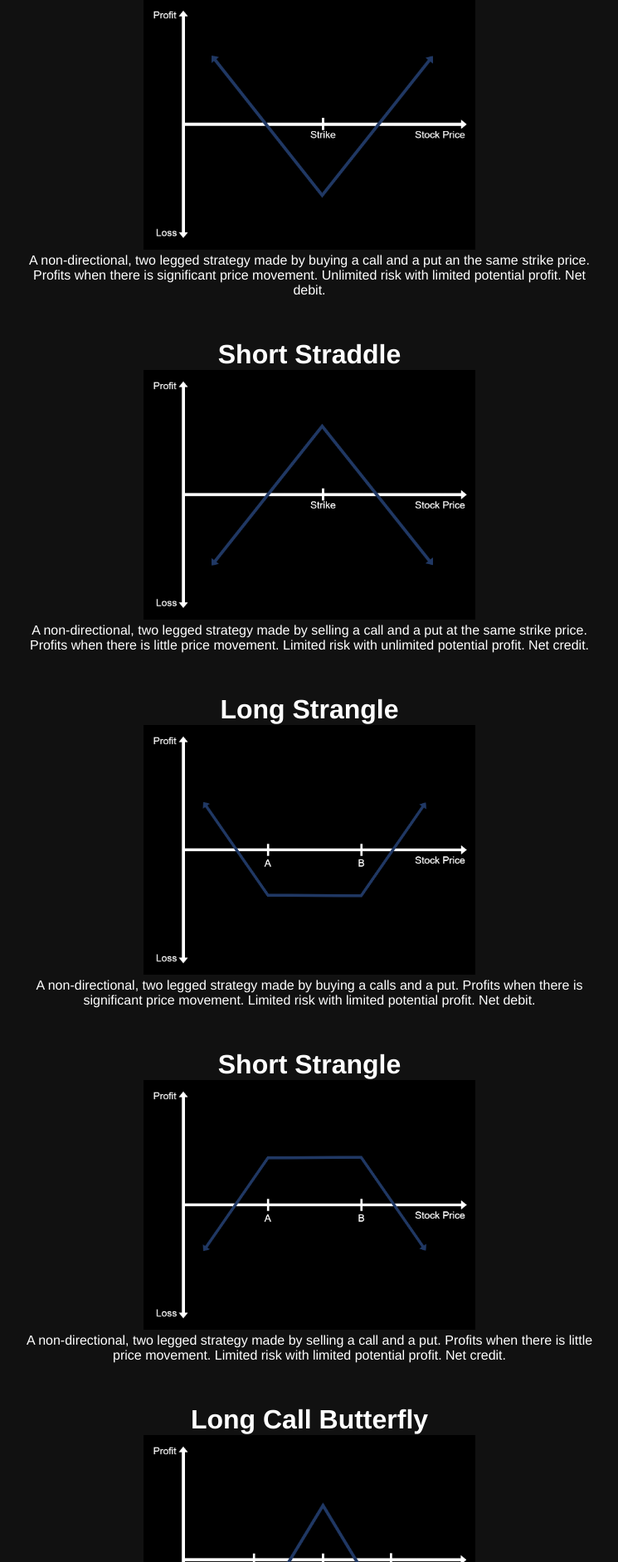
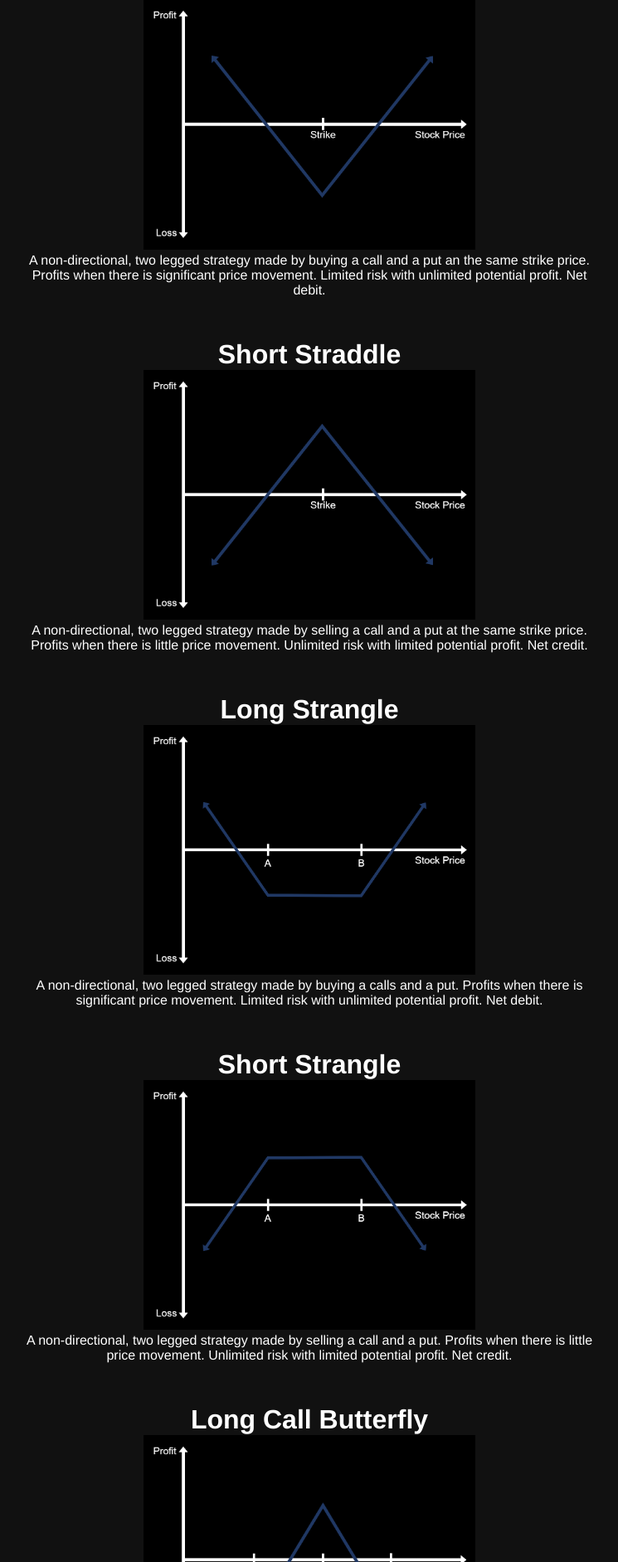
Before and after one commit to cms7721/OptionStrategyApp, a Flask app: page /strategies.html in a window 1280 px wide. Shown: the part 3428-5311 px from the top of the page at 83% size, without its empty margins (267-1012 px from the left). Run offline with Flask 3, Linux system fonts and the light colour scheme.

Commit message:
fixed descriptions

```diff
--- a/app.py
+++ b/app.py
@@ -99,10 +99,10 @@ descriptions = {
     'Bull Put Spread':"Simple bullish spread made with puts. Limited risk with limited potential profit. Net credit.",
     'Bear Call Spread':"Simple bearish spread made with calls. Limited risk with limited potential profit. Net credit.",
     'Bear Put Spread':"Simple bearish spread made with puts. Limited risk with limited potential profit. Net debit.",
-    'Long Straddle':"A non-directional, two legged strategy made by buying a call and a put an the same strike price. Profits when there is significant price movement. Unlimited risk with limited potential profit. Net debit.",
-    'Short Straddle':"A non-directional, two legged strategy made by selling a call and a put at the same strike price. Profits when there is little price movement. Limited risk with unlimited potential profit. Net credit.",
-    'Long Strangle':"A non-directional, two legged strategy made by buying a calls and a put. Profits when there is significant price movement. Limited risk with limited potential profit. Net debit.",
-    'Short Strangle':"A non-directional, two legged strategy made by selling a call and a put. Profits when there is little price movement. Limited risk with limited potential profit. Net credit.",
+    'Long Straddle':"A non-directional, two legged strategy made by buying a call and a put an the same strike price. Profits when there is significant price movement. Limited risk with unlimited potential profit. Net debit.",
+    'Short Straddle':"A non-directional, two legged strategy made by selling a call and a put at the same strike price. Profits when there is little price movement. Unlimited risk with limited potential profit. Net credit.",
+    'Long Strangle':"A non-directional, two legged strategy made by buying a calls and a put. Profits when there is significant price movement. Limited risk with unlimited potential profit. Net debit.",
+    'Short Strangle':"A non-directional, two legged strategy made by selling a call and a put. Profits when there is little price movement. Unlimited risk with limited potential profit. Net credit.",
     'Long Call Butterfly':"A non-directional, three legged strategy made with calls. Profits when there is little price movement. Limited risk with limited potential profit. Net debit",
     'Long Put Butterfly':"A non-directional, three legged strategy made with puts. Profits when there is little price movement. Limited risk with limited potential profit. Net debit",
     'Short Call Butterfly':"A non-directional, three legged strategy made with calls. Profits when there is significant price movement. Limited risk with limited potential profit. Net credit.",
--- a/templates/home.html
+++ b/templates/home.html
@@ -60,6 +60,6 @@
 		</form>
 	</div>
 	<p class="disclaimer">Not financial advice. Not an exhaustive list. Does not include commissions and other fees. Always perform your own research before investing.<br>
-		© 2023 Cole Schutzman, All Rights Reserved</p>
+		©2023 All Rights Reserved</p>
 </body>
 </html>
--- a/templates/strategies.html
+++ b/templates/strategies.html
@@ -6,12 +6,14 @@
 </head>
 <body>
 	<div class="container">
+		<span name="top">
 			<form action="/">
 				<button class="back">Back</button>
 			</form>
-	<div name="greeks">
+			<span name="greeks">
 				<h3>Delta: {{greeks[0]}}   Gamma: {{greeks[1]}}   Theta: {{greeks[2]}}   Vega: {{greeks[3]}}   Net: {{greeks[4]}}</h3>
-	</div>
+			</span>
+		</span>
 			{% if Strategies|length > 0 %}
 				{% for strat in Strategies %}
 				<div name="strategy" style="width:100%; text-align: center; margin-bottom: 50px;">
@@ -25,6 +27,6 @@
 			{% endif %}
 	</div>
 	<p class="disclaimer">Not financial advice. Not an exhaustive list. Does not include commissions and other fees. Always perform your own research before investing.<br>
-		©2023 Cole Schutzman, All Rights Reserved</p>
+		©2023 All Rights Reserved</p>
 </body>
 </html>
```
Also changed, not shown: 1 other file. Lines whose indentation alone changed are shown as unchanged.
